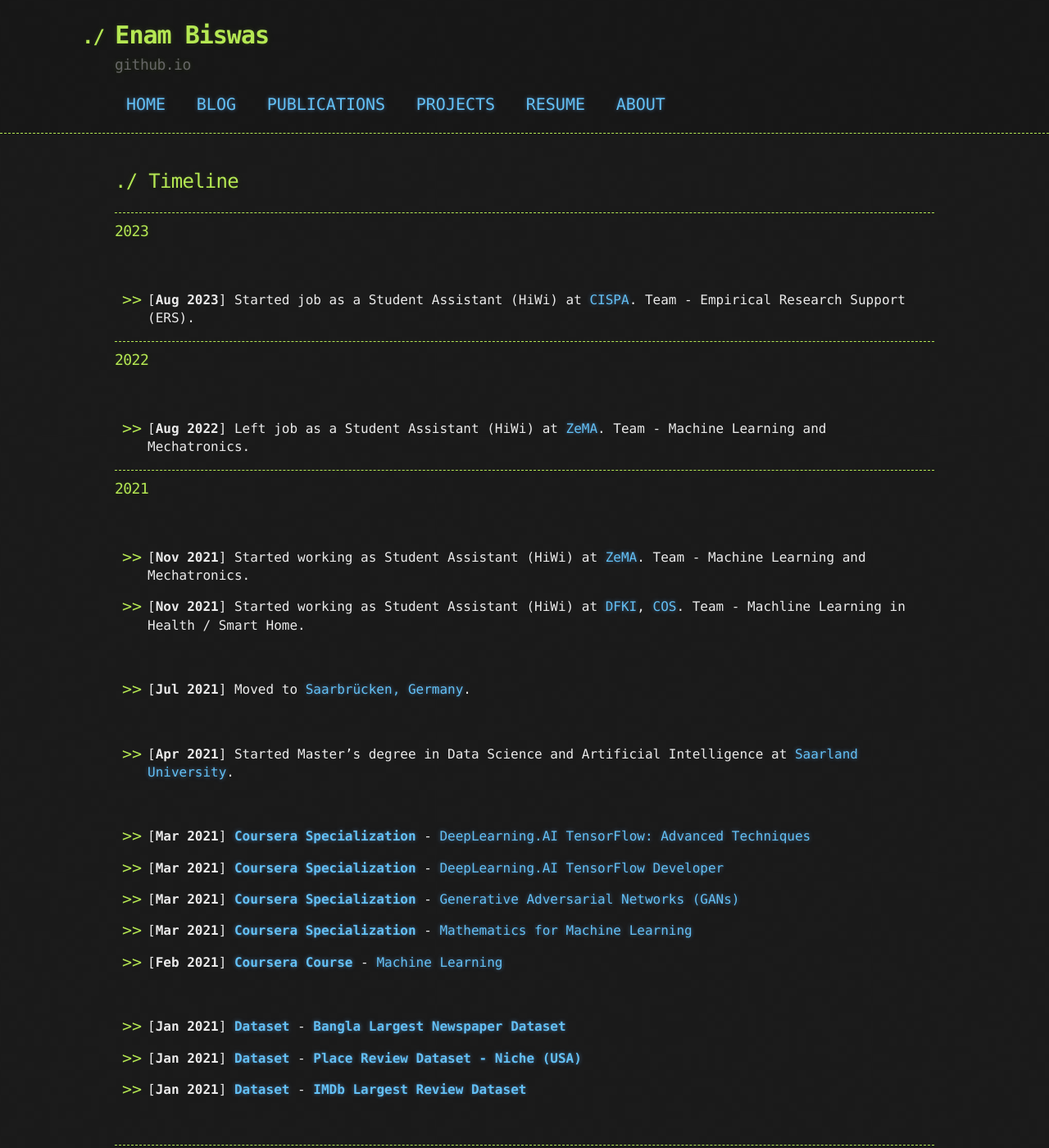
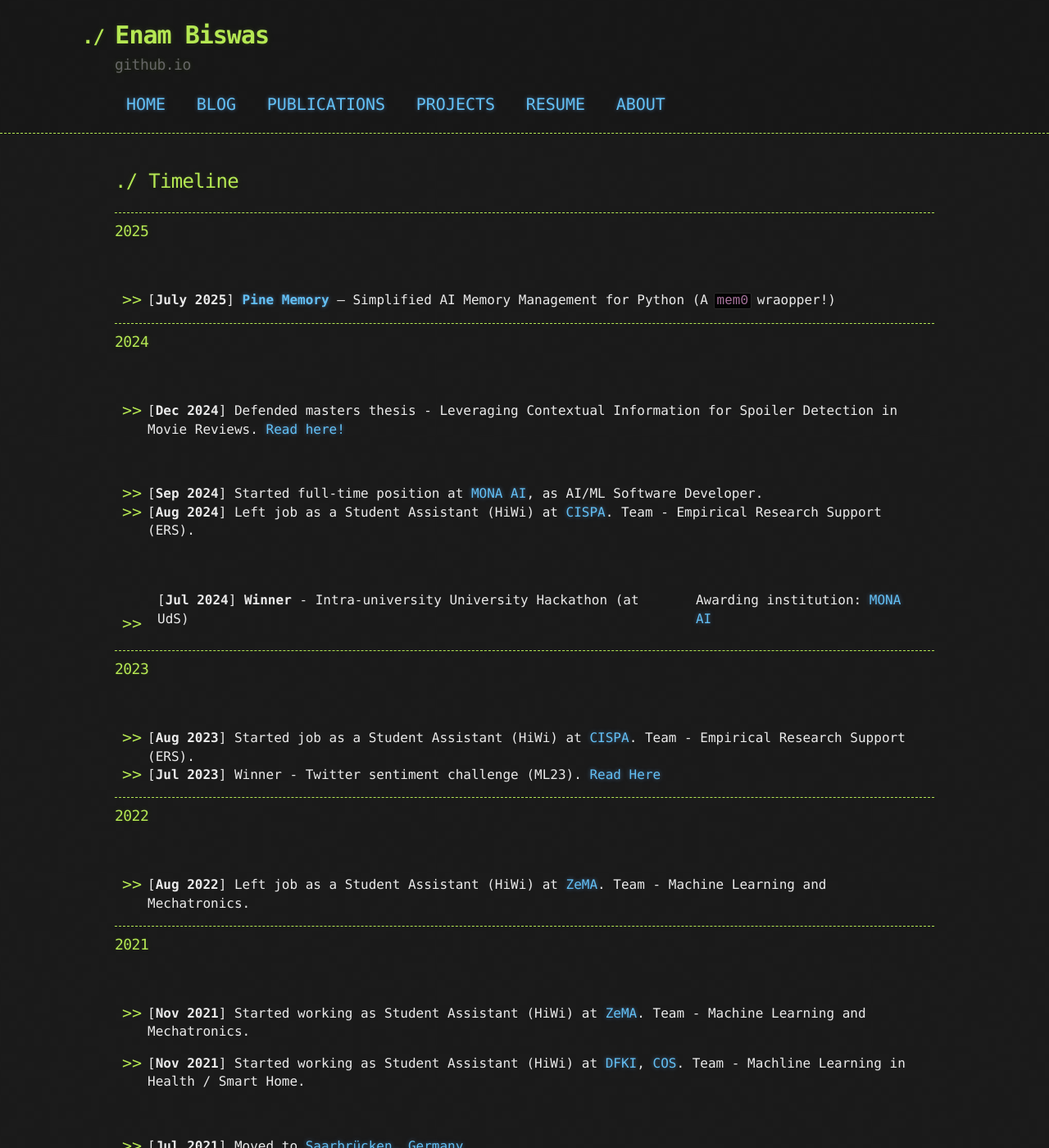
Before and after one commit to e-biswas/e-biswas.github.io, a Jekyll site: the page built from index.md, in a window 1280 px wide and 1400 px high. Shown: the whole window at 82% size. Built offline with Jekyll 4.4.1, drawn with Linux system fonts in a browser that asks for light colours; our own code applies the rules of GitHub Pages for plain Markdown files; some of the changed text lies outside the part shown.

Commit message:
Updated Info 2025

```diff
--- a/index.md
+++ b/index.md
@@ -4,11 +4,35 @@ layout: default
 
 ## ./ Timeline
 ---
+### 2025
+
+<br>
+
+* [**July 2025**] [**Pine Memory**](https://github.com/e-biswas/pine_memory) – Simplified AI Memory Management for Python (A `mem0` wraopper!)
+
+---
+### 2024
+
+<br>
+
+* [**Dec 2024**] Defended masters thesis - Leveraging Contextual Information for Spoiler Detection in Movie Reviews. [Read here!](https://github.com/e-biswas/masters_thesis)
+
+<br>
+
+* [**Sep 2024**] Started full-time position at [MONA AI](https://www.mona-ai.de/), as AI/ML Software Developer.
+* [**Aug 2024**] Left job as a Student Assistant (HiWi) at [CISPA](https://cispa.de/en). Team - Empirical Research Support (ERS).
+
+<br>
+
+* [**Jul 2024**] **Winner** - Intra-university University Hackathon (at UdS) | Awarding institution: [MONA AI](https://www.mona-ai.de/)
+
+---
 ### 2023
 
 <br>
 
 * [**Aug 2023**] Started job as a Student Assistant (HiWi) at [CISPA](https://cispa.de/en). Team - Empirical Research Support (ERS).
+* [**Jul 2023**] Winner - Twitter sentiment challenge (ML23). [Read Here](https://github.com/e-biswas/twitter_sentiment_ML23)
 
 ---
 ### 2022
@@ -86,3 +110,31 @@ layout: default
 <br>
 
 * [**June 2019**] [**ICSCC-2019**](http://icscc.online/index.php) - [Symptom-Based Disease Detection System In Bengali Using Convolution Neural Network](https://www.researchgate.net/publication/335935059_Symptom-Based_Disease_Detection_System_In_Bengali_Using_Convolution_Neural_Network)
+
+---
+### 2018
+
+<br>
+
+* [**Apr 2018**] **Award** - Dean list.
+
+---
+### 2017
+
+<br>
+
+* [**Apr 2017**] **Award** - Dean list.
+
+---
+### 2016
+
+<br>
+
+* [**Apr 2016**] **Award** - Dean list.
+
+---
+### 2015
+
+<br>
+
+* [**Apr 2015**] **Full Free Scholarship** - started bachelor of Computer Science & Engineering at [East West University](https://www.ewubd.edu/).
```
